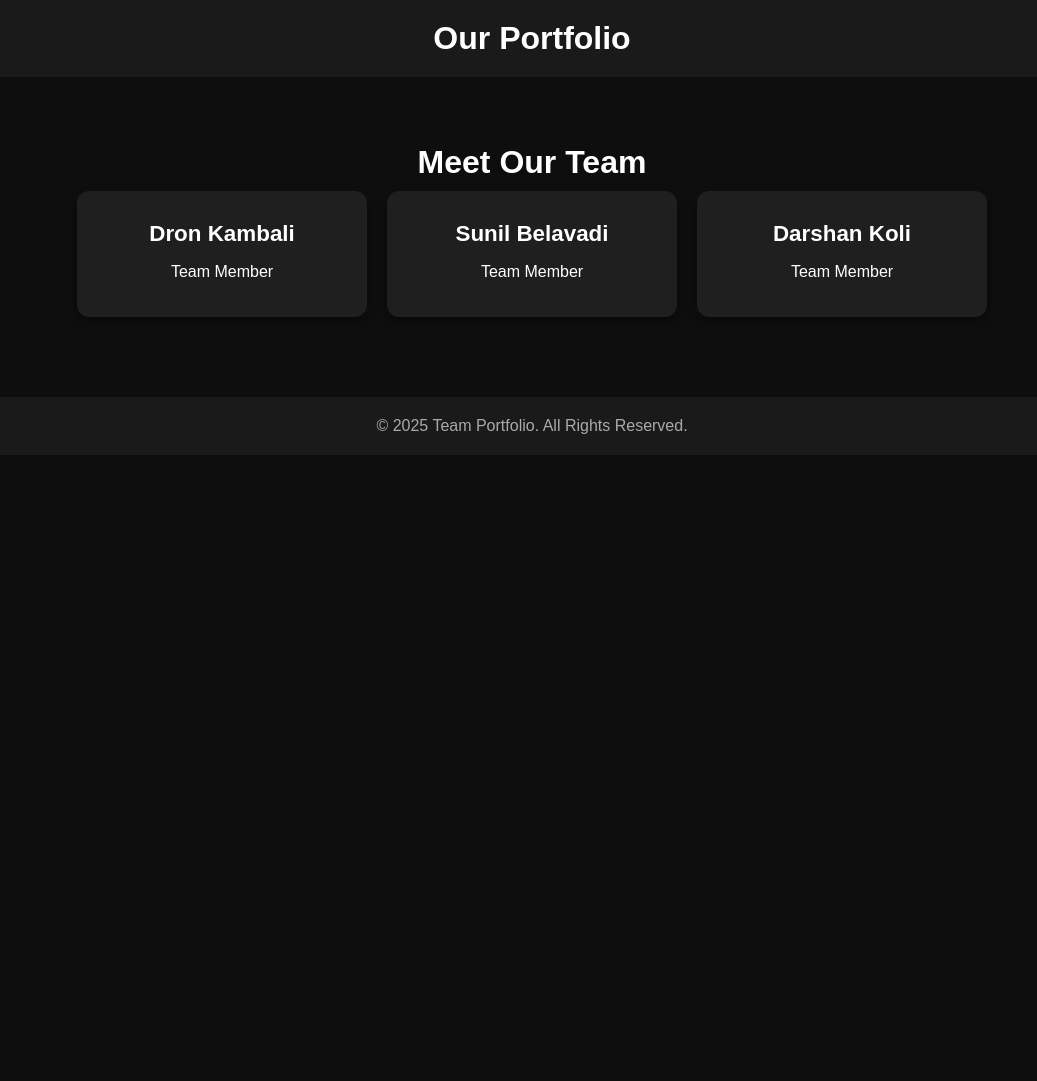
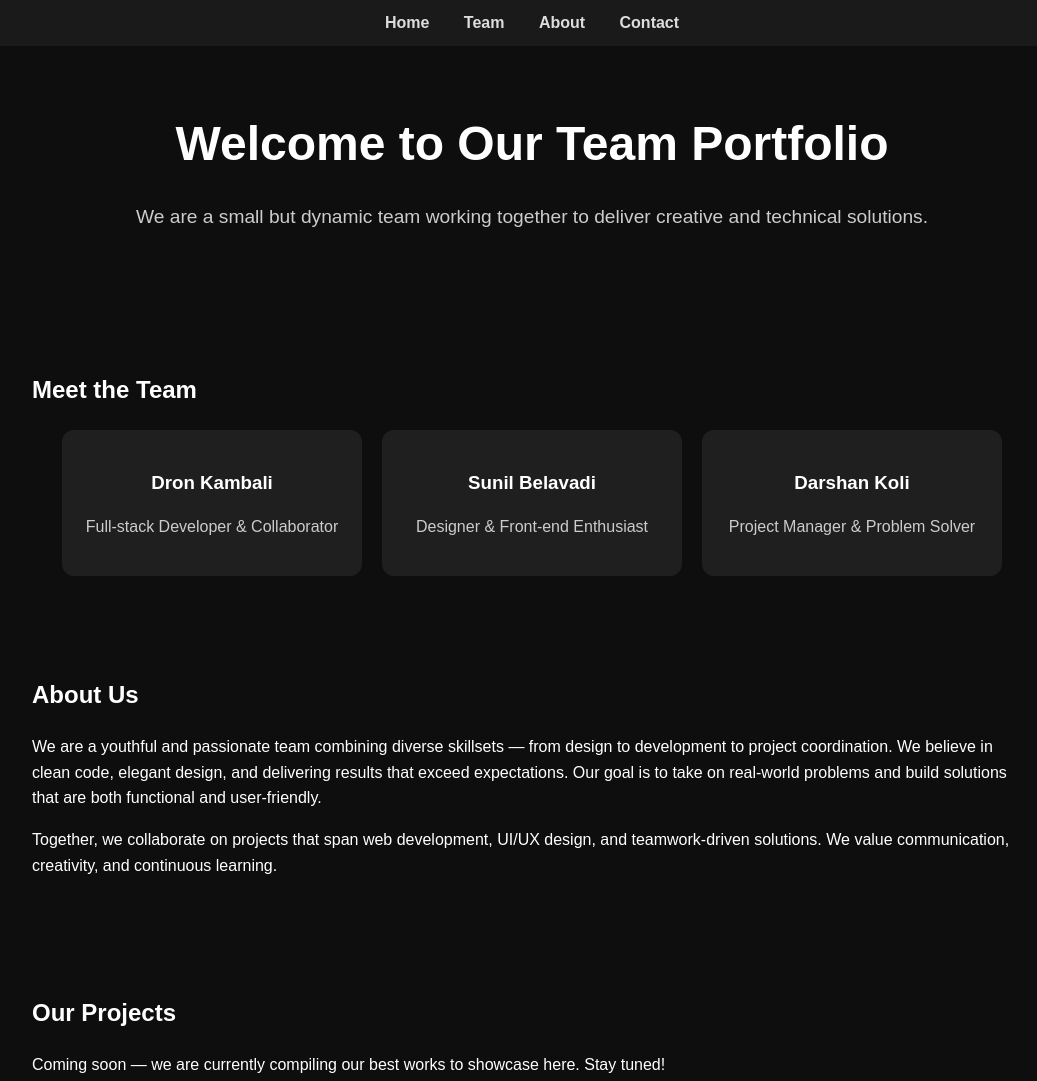
Before and after one commit to Dron-cyber/DAA_CITY_PROJECT.github.io, a plain HTML site: page index.html in a window 1280 px wide. Shown: the top 1081 px of the page, without its empty margins (108-1145 px from the left). Before the commit the page ends 800 px from the top, so only its background shows below. Drawn offline with Linux system fonts and the light colour scheme.

Commit message:
Update index.html

```diff
--- a/index.html
+++ b/index.html
@@ -10,82 +10,123 @@
       font-family: Arial, sans-serif;
       background: #0e0e0e;
       color: #ffffff;
+      line-height: 1.6;
+    }
+    nav {
+      background: #1a1a1a;
+      padding: 10px 20px;
+      text-align: center;
+    }
+    nav a {
+      color: #ddd;
+      margin: 0 15px;
+      text-decoration: none;
+      font-weight: bold;
+    }
+    nav a:hover {
+      color: #fff;
     }
     header {
-      padding: 20px;
       text-align: center;
-      background: #1a1a1a;
-      font-size: 2rem;
-      font-weight: bold;
+      padding: 60px 20px;
     }
-    .container {
-      padding: 40px;
+    header h1 {
+      margin: 0;
+      font-size: 3rem;
+    }
+    header p {
+      font-size: 1.2rem;
+      color: #ccc;
+    }
+    .section {
+      padding: 40px 20px;
+      max-width: 1000px;
+      margin: auto;
+    }
+    .team {
       display: flex;
-      flex-direction: column;
-      align-items: center;
-      gap: 30px;
-    }
-    .team-section h2 {
-      font-size: 2rem;
-      margin-bottom: 10px;
-      text-align: center;
-    }
-    .members {
-      display: flex;
+      flex-wrap: wrap;
       gap: 20px;
-      flex-wrap: wrap;
       justify-content: center;
     }
-    .card {
+    .member {
       background: #1f1f1f;
       padding: 20px;
       border-radius: 12px;
-      width: 250px;
+      width: 260px;
       text-align: center;
-      box-shadow: 0 4px 10px rgba(0,0,0,0.4);
-      transition: transform 0.3s;
     }
-    .card:hover {
-      transform: translateY(-5px);
+    .member h3 {
+      margin-bottom: 10px;
     }
-    .card h3 {
-      margin: 10px 0;
-      font-size: 1.4rem;
+    .member p {
+      color: #ccc;
     }
     footer {
+      background: #1a1a1a;
+      color: #888;
+      text-align: center;
+      padding: 20px 0;
       margin-top: 40px;
-      padding: 20px;
-      background: #1a1a1a;
-      text-align: center;
-      color: #aaa;
     }
   </style>
 </head>
 <body>
-  <header>Our Portfolio</header>
 
-  <div class="container">
-    <section class="team-section">
-      <h2>Meet Our Team</h2>
-      <div class="members">
-        <div class="card">
+  <nav>
+    <a href="#home">Home</a>
+    <a href="#team">Team</a>
+    <a href="#about">About</a>
+    <a href="#contact">Contact</a>
+  </nav>
+
+  <header id="home">
+    <h1>Welcome to Our Team Portfolio</h1>
+    <p>We are a small but dynamic team working together to deliver creative and technical solutions.</p>
+  </header>
+
+  <div class="section" id="team">
+    <h2>Meet the Team</h2>
+    <div class="team">
+      <div class="member">
         <h3>Dron Kambali</h3>
-          <p>Team Member</p>
+        <p>Full-stack Developer & Collaborator</p>
       </div>
-        <div class="card">
+      <div class="member">
         <h3>Sunil Belavadi</h3>
-          <p>Team Member</p>
+        <p>Designer & Front-end Enthusiast</p>
       </div>
-        <div class="card">
+      <div class="member">
         <h3>Darshan Koli</h3>
-          <p>Team Member</p>
+        <p>Project Manager & Problem Solver</p>
       </div>
     </div>
-    </section>
+  </div>
+
+  <div class="section" id="about">
+    <h2>About Us</h2>
+    <p>We are a youthful and passionate team combining diverse skillsets — from design to development to project coordination. We believe in clean code, elegant design, and delivering results that exceed expectations. Our goal is to take on real-world problems and build solutions that are both functional and user-friendly.</p>
+    <p>Together, we collaborate on projects that span web development, UI/UX design, and teamwork-driven solutions. We value communication, creativity, and continuous learning.</p>
+  </div>
+
+  <!-- Example Projects Section (you can expand this later) -->
+  <div class="section" id="projects">
+    <h2>Our Projects</h2>
+    <p>Coming soon — we are currently compiling our best works to showcase here. Stay tuned!</p>
+  </div>
+
+  <div class="section" id="contact">
+    <h2>Get In Touch</h2>
+    <p>If you’d like to collaborate, have questions, or just say hello — feel free to reach out:</p>
+    <ul>
+      <li>Email: <a href="mailto:team@example.com">team@example.com</a></li>
+      <li>GitHub: <a href="https://github.com/your-team" target="_blank" style="color: #ccc;">github.com/your-team</a></li>
+    </ul>
   </div>
 
   <footer>
-    © 2025 Team Portfolio. All Rights Reserved.
+    &copy; 2025 Our Team Portfolio. All rights reserved.
   </footer>
+
 </body>
 </html>
```
Lines whose indentation alone changed are shown as unchanged.
